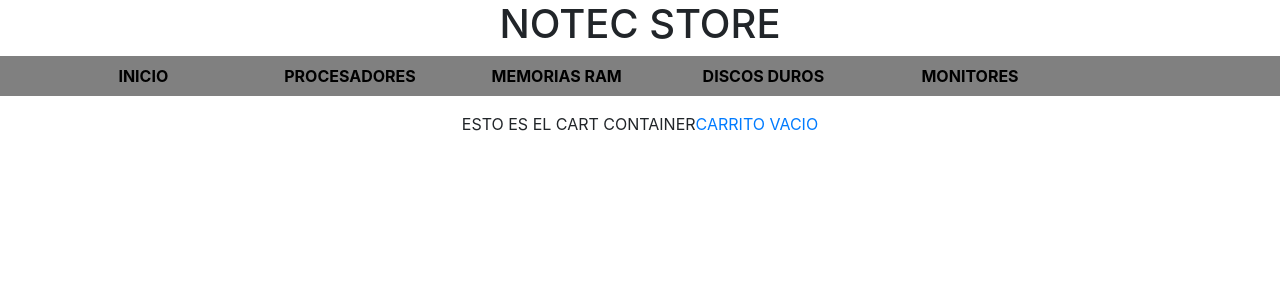
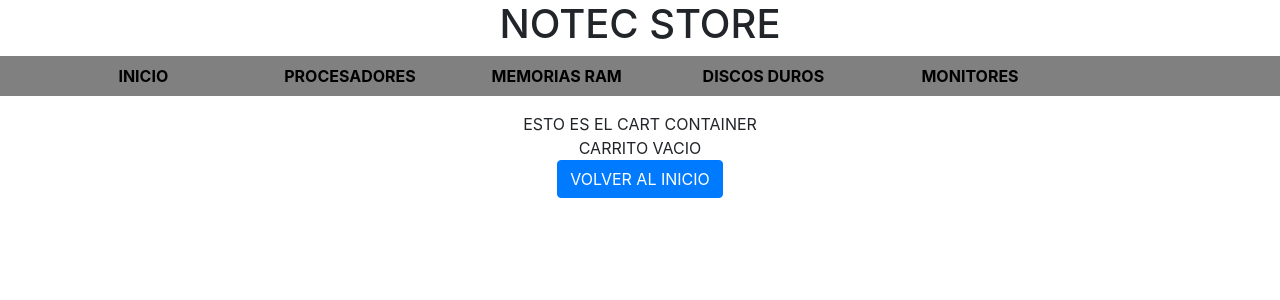
Before and after one commit to JonatS321/curso_react, a React (Create React App) app: page /cart in a window 1280 px wide. Shown: the top 300 px of the page. Built offline with nearby package versions, Linux system fonts and the light colour scheme.

Commit message:
CORRECIONES ENTREGA CART VIEW

```diff
--- a/src/components/Cart/Cart.js
+++ b/src/components/Cart/Cart.js
@@ -1,7 +1,7 @@
 import React, { useContext } from "react";
 import { CartContext } from "../../context/CartContext";
 import { Link } from "react-router-dom";
-import { Card, Button } from "react-bootstrap";
+import { Card, Button, ListGroup, ListGroupItem } from "react-bootstrap";
 
 const Cart = () => {
     //REACOMODANDO EL ORDEN DE CONTEXT PUDE SOLUCIONAR EL ERROR DE QUE SE ME CRUZABAN LAS FUNCIONES
@@ -14,21 +14,25 @@ const Cart = () => {
         isInCart,
         totalPrice,
         totalItems,
-        emptyCart
+        emptyCart,
     ] = useContext(CartContext);
-
 
     return (
         <>
             {emptyCart() === true ? (
-                <Link to="/">CARRITO VACIO</Link>
-
+                <>
+                <div>CARRITO VACIO</div>
+                <Link to="/"><Button>VOLVER AL INICIO</Button></Link>
+                </>
             ) : (
-                <ul>
-                    {
-                        cartItems.map( item => (<li> {item.dataItem.title} $ {item.dataItem.price}</li>))
-                    }
-                </ul>
+                <ListGroup>
+                    {cartItems.map((item) => (
+                        <ListGroupItem>
+                            {item.dataItem.title} ${item.dataItem.price}
+                            CANTIDAD: {item.quantity} <Button onClick={()=>removeItem(item.dataItem.id)}>ELIMINAR ITEM</Button>
+                        </ListGroupItem>
+                    ))}
+                </ListGroup>
             )}
         </>
     );
--- a/src/components/CartWidget/CartWidget.js
+++ b/src/components/CartWidget/CartWidget.js
@@ -33,7 +33,7 @@ const CartWidget = () => {
         <>
             {emptyCart() === true ? null : (
                 <span>
-                    {totalItems()} <FontAwesomeIcon icon={faCartPlus} />{" "}
+                    {totalItems()} <FontAwesomeIcon icon={faCartPlus} />
                 </span>
             )}
         </>
@@ -41,5 +41,3 @@ const CartWidget = () => {
 };
 
 export default CartWidget;
-
-//{emptyCart() ? null : <FontAwesomeIcon icon={faCartPlus} /> + <div>qweq</div>}
```
